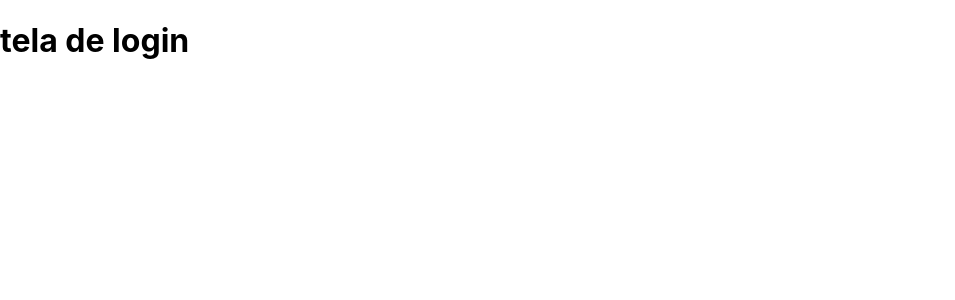
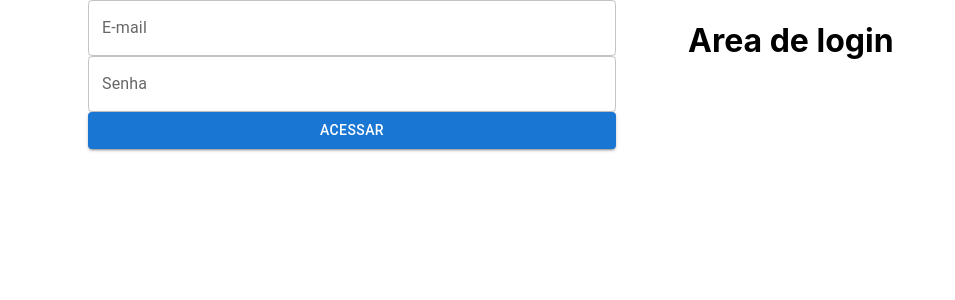
Before and after one commit to malves224/tracker-manager, a React (Create React App) app: page /login in a window 1280 px wide. Shown: the top 300 px of the page, without its empty margins (0-955 px from the left). Built offline with nearby package versions, Linux system fonts and the light colour scheme.

Commit message:
inserçao dos icones do menu, e criançao dos inputs da tela de login

```diff
--- a/src/components/ItemsNav.js
+++ b/src/components/ItemsNav.js
@@ -2,18 +2,55 @@ import * as React from "react";
 import PropTypes from "prop-types";
 import ExpandLess from "@mui/icons-material/ExpandLess";
 import ExpandMore from "@mui/icons-material/ExpandMore";
+import HomeIcon from "@mui/icons-material/Home";
+import DirectionsCarFilledIcon from "@mui/icons-material/DirectionsCarFilled";
+import PermContactCalendarIcon from "@mui/icons-material/PermContactCalendar";
+import DateRangeIcon from "@mui/icons-material/DateRange";
+import AddCircleIcon from "@mui/icons-material/AddCircle";
+import ViewListIcon from "@mui/icons-material/ViewList";
+import SupervisorAccountIcon from "@mui/icons-material/SupervisorAccount";
+import ViewAgendaIcon from "@mui/icons-material/ViewAgenda";
+import AdminPanelSettingsIcon from "@mui/icons-material/AdminPanelSettings";
+import LocalAtmIcon from "@mui/icons-material/LocalAtm";
+import ExitToAppIcon from "@mui/icons-material/ExitToApp";
+import InventoryIcon from "@mui/icons-material/Inventory";
 import { Collapse,
   Divider, List, ListItemButton, ListItemText, Toolbar } from "@mui/material";
 import { useNavigate } from "react-router-dom";
 
 const IndexDivider = 3;
 
-const getIcon = (nameItem) => { // implementar restante dos icones
+const getIcon = (nameItem) => {
+  const cssProprietary = {mr: "10px", "font-size": "25px"};
   switch (nameItem) {
-  case "Pagina Inicial":
-    return <Icon />;
+  case "Pagina inicial":
+    return <HomeIcon color="primary" sx={ cssProprietary } />;
   case "Clientes":
-    return <Icon />;
+    return <PermContactCalendarIcon color="primary" sx={ cssProprietary } />;
+  case "Novo cliente":
+    return <AddCircleIcon color="primary" sx={ cssProprietary } />;
+  case "Listar Veiculos":
+    return <ViewListIcon color="primary" sx={ cssProprietary } />;
+  case "Novo veiculo":
+    return <AddCircleIcon color="primary" sx={ cssProprietary } />;
+  case "Veiculos":
+    return <DirectionsCarFilledIcon color="primary" sx={ cssProprietary } />;
+  case "Agendamentos":
+    return <DateRangeIcon color="primary" sx={ cssProprietary } />;
+  case "Novo Agendamento":
+    return <AddCircleIcon color="primary" sx={ cssProprietary } />;
+  case "Listar Agendamentos":
+    return <ViewAgendaIcon color="primary" sx={ cssProprietary } />;
+  case "Administração":
+    return <AdminPanelSettingsIcon color="primary" sx={ cssProprietary } />;
+  case "Usuarios":
+    return <SupervisorAccountIcon color="primary" sx={ cssProprietary } />;
+  case "Financeiro":
+    return <LocalAtmIcon color="primary" sx={ cssProprietary } />;
+  case "Estoque":
+    return <InventoryIcon color="primary" sx={ cssProprietary } />;
+  case "Sair":
+    return <ExitToAppIcon color="primary" sx={ cssProprietary } />;
   default:
     break;
   }
@@ -57,6 +94,7 @@ export default function ItemsNav({items}) {
                 key={ index }
                 onClick={ () => onClickDropdown(item) }
               >
+                {getIcon(nameItemPrimary)}
                 <ListItemText
                   primary={ nameItemPrimary }
                 />
@@ -78,6 +116,7 @@ export default function ItemsNav({items}) {
                     <ListItemButton
                       sx={ { pl: 4 } }
                     >
+                      {getIcon(nameItemSecondary)}
                       <ListItemText primary={ nameItemSecondary } />
                     </ListItemButton>
                   </List>
--- a/src/mockRequests/mockDatas.js
+++ b/src/mockRequests/mockDatas.js
@@ -15,14 +15,14 @@ const itemsMenu = [
     name: "Veiculos",
     subItemsDropdown: [
       {name:"Novo veiculo", route: "/newVehicle"},
-      {name: "Veiculos", route : "listClients"}
+      {name: "Listar Veiculos", route : "listClients"}
     ],
   },
   {
     name: "Agendamentos",
     subItemsDropdown: [
       {name: "Novo Agendamento", route: "/agendamento"},
-      {name: "Agendamentos", route: "/ListAgendamentos"}
+      {name: "Listar Agendamentos", route: "/ListAgendamentos"}
     ],
   },
   {
--- a/src/pages/Login.js
+++ b/src/pages/Login.js
@@ -1,7 +1,57 @@
-import React from "react";
+/* eslint-disable react/forbid-component-props */
+import React, {useState} from "react";
+import {  Button, Container, TextField } from "@mui/material";
+
+const useStyles = () => {
+  return {
+    containerPage: {
+      display: "flex",
+      height: "calc(100vh)"
+    }
+  };
+};
 
 export default function Login() {
+  const [acesso, setAcesso] = useState({
+    email: "",
+    senha: ""
+  });
+  const styles = useStyles();
+
+  const handleChange = ({target}) => {
+    const { id, value } = target;
+    setAcesso({
+      ...acesso,
+      [id]: value,
+    });
+  };
+
   return (
-    <h1>tela de login</h1>
+    <Container sx={ styles.containerPage }>
+      <Container sx={ {display: "flex", "flexFlow": "column"} }>
+        <TextField
+          onChange={ handleChange }
+          value={ acesso.email }
+          id="email"
+          label="E-mail"
+          variant="outlined"
+        />
+        <TextField
+          onChange={ handleChange }
+          value={ acesso.senha }
+          id="senha"
+          label="Senha"
+          type="password"
+          autoComplete="current-password"
+        />
+        <Button variant="contained">Acessar</Button>
+      </Container>
+      <Container>
+        <Container>
+          <h1>Area de login</h1>
+        </Container>
+      </Container>
+    </Container>
+
   );
 }
```
Also changed, not shown: src/pages/css/login.css (added).
